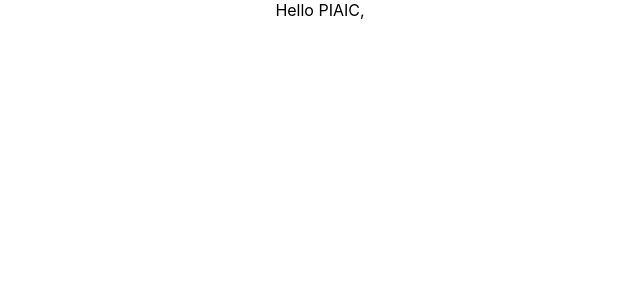
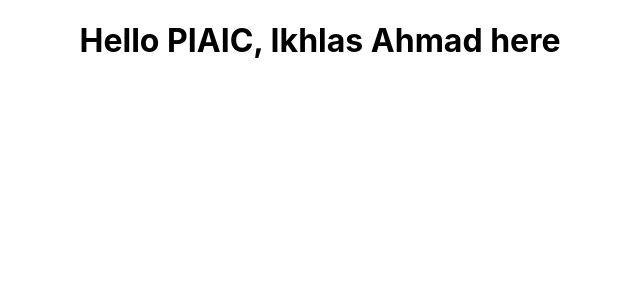
Before and after one commit to IkhlasAhmad1998/bootcamp_reactapp, a React (Create React App) app: page / in a window 1280 px wide. Shown: the top 300 px of the page, without its empty margins (320-960 px from the left). Built offline with nearby package versions, Linux system fonts and the light colour scheme.

Commit message:
updated main app

```diff
--- a/src/App.js
+++ b/src/App.js
@@ -3,7 +3,7 @@
 function App() {
   return (
     <div className="App">
-      Hello PIAIC,
+      <h1>Hello PIAIC, Ikhlas Ahmad here</h1>
     </div>
   );
 }
```
